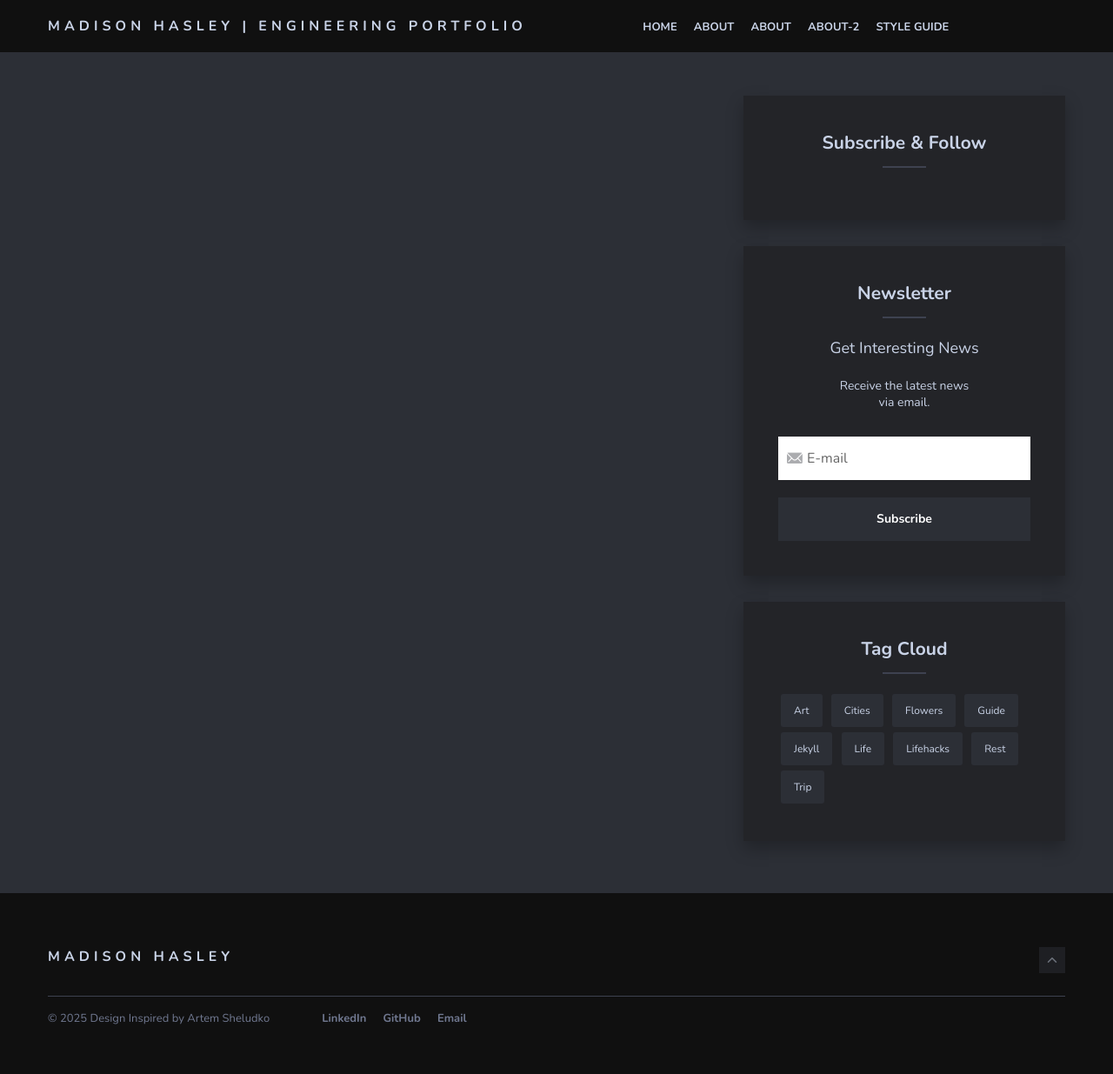
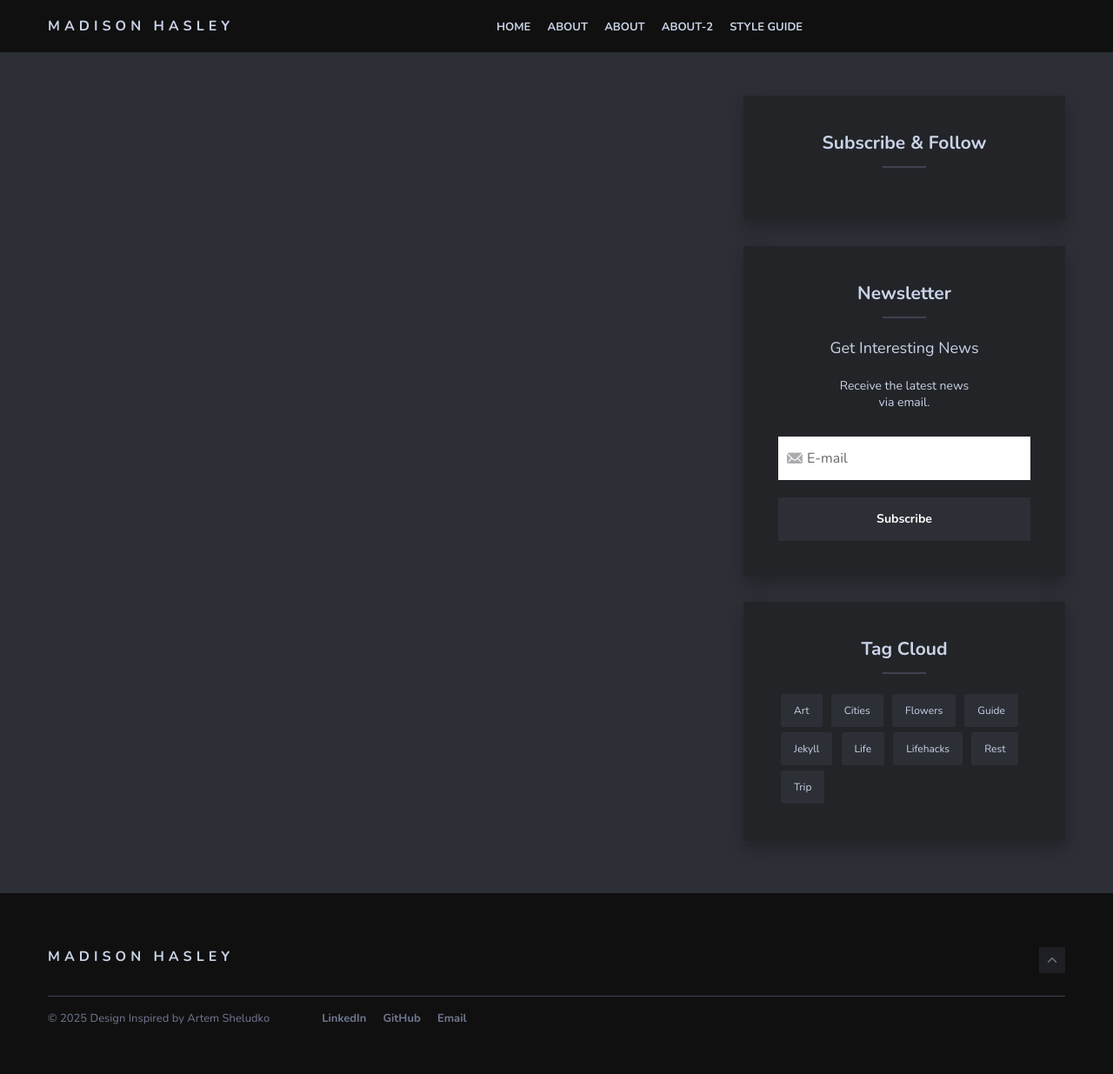
Before and after one commit to mhasley/mhasley.github.io, a Jekyll site: the page built from index.html, in a window 1280 px wide. Shown: the whole page at 87% size. Built offline with Jekyll 4.4.1, drawn with Linux system fonts in a browser that asks for light colours; nearby versions of some CDN libraries; comment, search, counter and statistics services are not loaded.

Commit message:
Update header.html

```diff
--- a/_includes/header.html
+++ b/_includes/header.html
@@ -4,7 +4,7 @@
       <div class="col col-12">
         <div class="header-box">
           <div class="logo-title">
-            <a href="{{site.baseurl}}/" class="logo-text">Madison Hasley | Engineering Portfolio</a>
+            <a href="{{site.baseurl}}/" class="logo-text">Madison Hasley</a>
           </div>
 
           <nav class="nav-menu">
```
